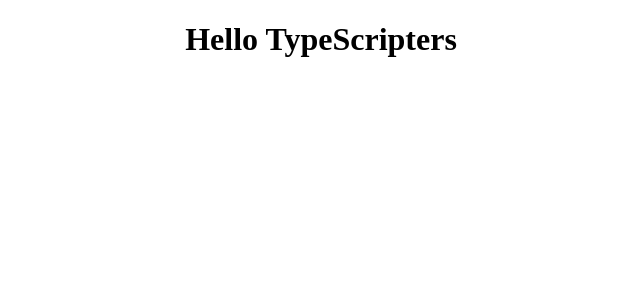
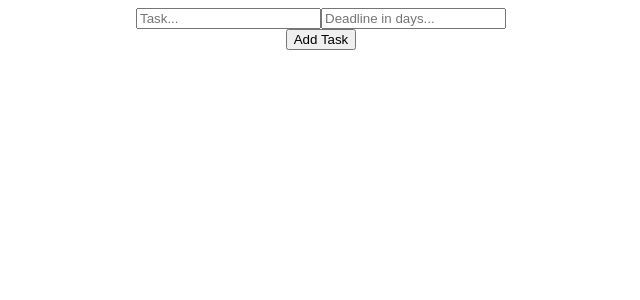
Before and after one commit to BeknazBaktygulov/TypeScript-Todo, a React (Create React App) app: page / in a window 1280 px wide. Shown: the top 300 px of the page, without its empty margins (319-959 px from the left). Built offline with nearby package versions, Linux system fonts and the light colour scheme.

Commit message:
Added some generic elements

```diff
--- a/src/App.tsx
+++ b/src/App.tsx
@@ -4,7 +4,16 @@ import './App.css';
 const App: FC  = () => {
   return (
     <div className="App">
-      <h1>Hello TypeScripters</h1>
+      <div className="header">
+        <div className="inputContainer">
+        <input type="text" placeholder="Task..." />
+        <input type="number" placeholder="Deadline in days..." />
+        </div>
+        <button>Add Task</button>
+      </div>
+      <div className="todolist">
+
+        </div>
     </div>
   );
 }
```
